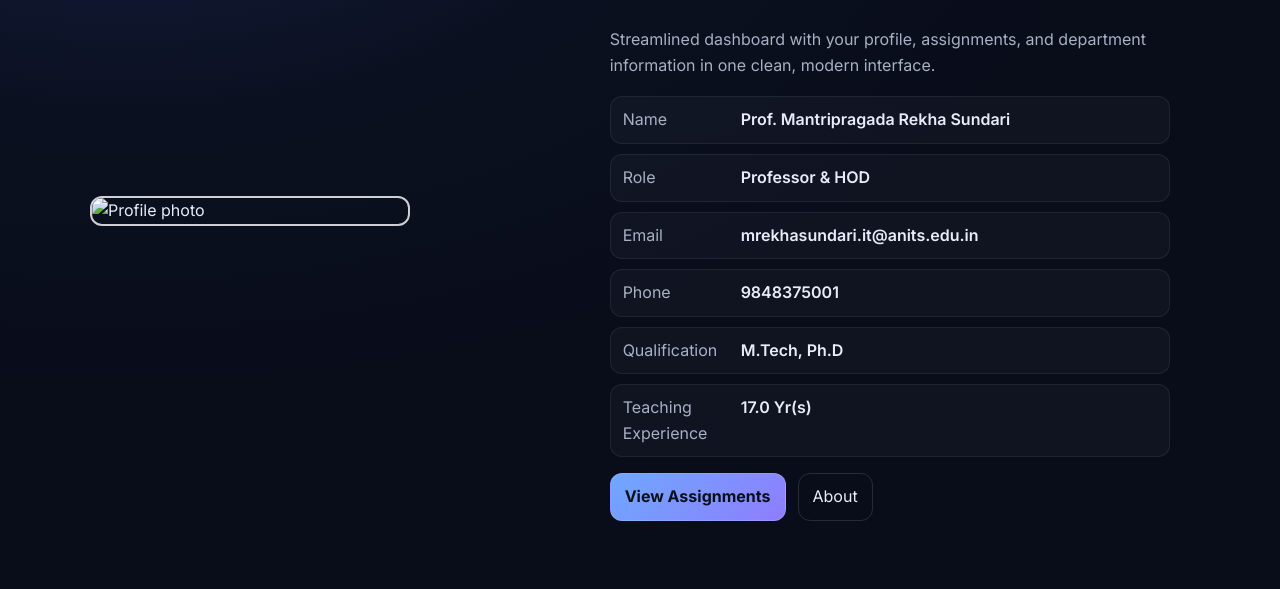
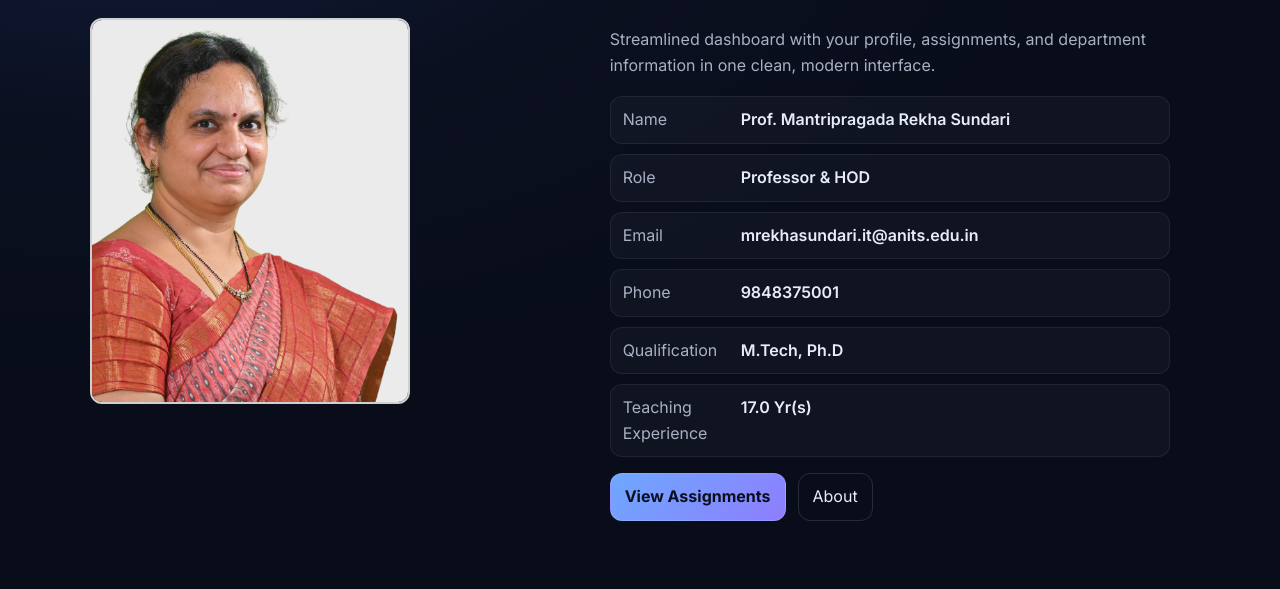
Before and after one commit to mrekhasundariit-create/IIT-ROPAR-FDP-Assignment, a plain HTML site: page index.html in a window 1280 px wide. Shown: the part 211-800 px from the top of the page. Drawn offline with nearby package versions, Linux system fonts and the light colour scheme.

Commit message:
Update index.html

```diff
--- a/index.html
+++ b/index.html
@@ -36,7 +36,7 @@
             <div class="container hero-grid">
                 <div class="hero-media reveal">
                     <div class="avatar-wrap">
-                        <img src="./assets/images/Dr._M._Rekha_Sundari_100490_Professor_IT.png" alt="Profile photo" class="avatar" />
+                        <img src="./Dr._M._Rekha_Sundari_100490_Professor_IT.png" alt="Profile photo" class="avatar" />
                     </div>
                 </div>
                 <div class="hero-content reveal" style="--reveal-delay: 0.08s">
```
